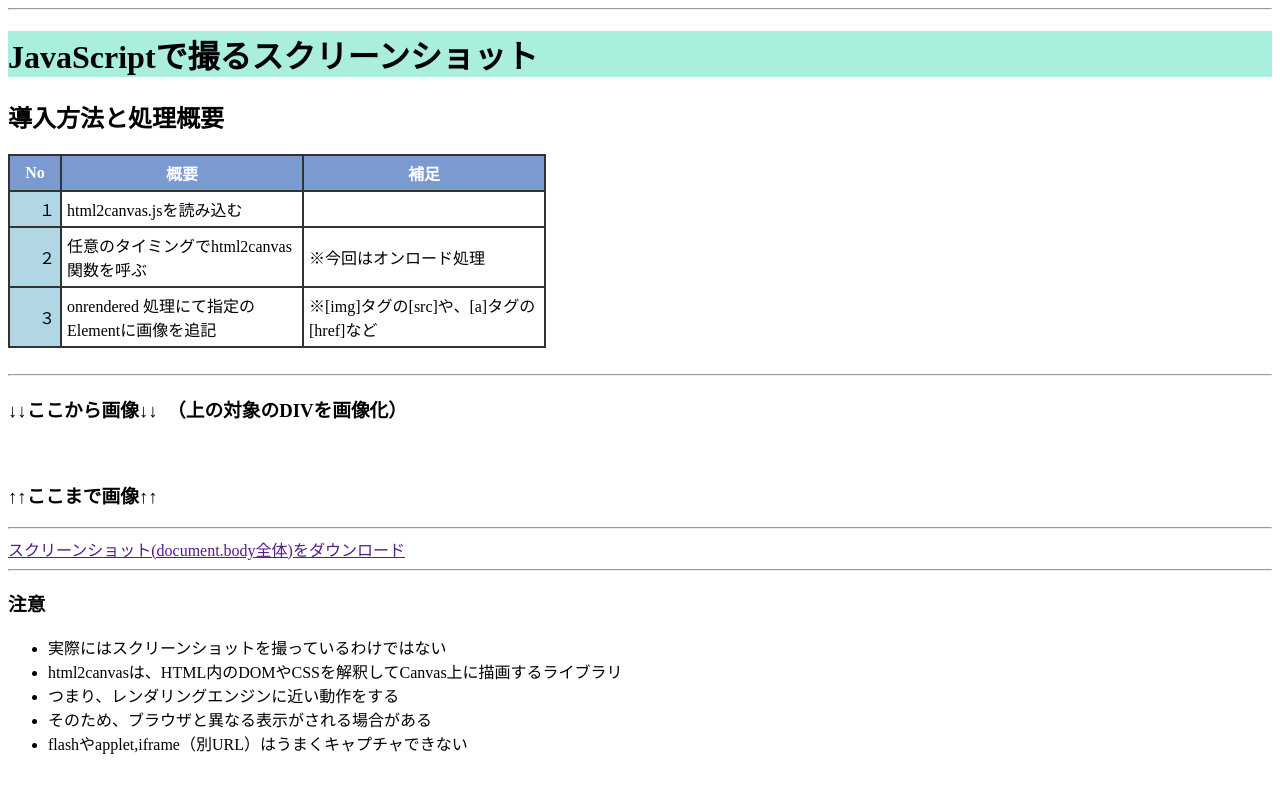
After one commit to Fumiya-Oshiro/vision, a Flask app: template templates/HTML_Capture.html in a window 1280 px wide. The commit adds this page. Run offline with Flask 2, Linux system fonts and the light colour scheme; the template is opened without the code that fills it, so the values that code supplies are empty; some libraries are stand-ins or nearby versions.

Commit message:
画像ショットの参考ファイル

```diff
--- /dev/null
+++ b/templates/HTML_Capture.html
@@ -0,0 +1,85 @@
+<!DOCTYPE html>
+<html lang="ja">
+<head>
+  <meta charset="UTF-8">
+  <title>JavaScriptで撮るスクリーンショット</title>
+</head>
+<body>
+
+  <hr>
+  <div style="background-color : #AAEEDD"><h1>JavaScriptで撮るスクリーンショット</h1></div>
+  <div id="target">
+  <h2>導入方法と処理概要</h2>
+  <table border="1" width="500" cellspacing="0" cellpadding="5" bordercolor="#333333" style="table-layout: fixed;">
+    <tr>
+      <th bgcolor="#7b9ad0" width="40"><font color="#FFFFFF">No</font></th>
+      <th bgcolor="#7b9ad0" width="230"><font color="#FFFFFF">概要</font></th>
+      <th bgcolor="#7b9ad0" width="230"><font color="#FFFFFF">補足</font></th>
+    </tr>
+    <tr>
+      <td bgcolor="#b1d7e4" width="40" align="right">１</td>
+      <td bgcolor="#FFFFFF" width="230" >html2canvas.jsを読み込む</td>
+      <td bgcolor="#FFFFFF" width="230" ></td>
+    </tr>
+    <tr>
+      <td bgcolor="#b1d7e4" width="40" align="right">２</td>
+      <td bgcolor="#FFFFFF" width="230" >任意のタイミングでhtml2canvas関数を呼ぶ</td>
+      <td bgcolor="#FFFFFF" width="230" >※今回はオンロード処理</td>
+    </tr>
+    <tr>
+      <td bgcolor="#b1d7e4" width="40" align="right">３</td>
+      <td bgcolor="#FFFFFF" width="230" >onrendered 処理にて指定のElementに画像を追記</td>
+      <td bgcolor="#FFFFFF" width="230" >※[img]タグの[src]や、[a]タグの[href]など</td>
+    </tr>
+  </table>
+  </div>
+  <br>
+  <hr>
+  <h3>↓↓ここから画像↓↓　（上の対象のDIVを画像化）<h3>
+  <img src="" id="result" />
+  <h3>↑↑ここまで画像↑↑</h3>
+
+  <hr>
+
+  <a href="" id="ss" download="html_ss.png">スクリーンショット(document.body全体)をダウンロード</a>
+
+  <hr>
+  <h3>注意</h3>
+  <ul>
+    <li>実際にはスクリーンショットを撮っているわけではない</li>
+    <li>html2canvasは、HTML内のDOMやCSSを解釈してCanvas上に描画するライブラリ</li>
+    <li>つまり、レンダリングエンジンに近い動作をする</li>
+    <li>そのため、ブラウザと異なる表示がされる場合がある</li>
+    <li>flashやapplet,iframe（別URL）はうまくキャプチャできない</li>
+  </ul>
+  </div>
+
+
+  <script src="https://cdnjs.cloudflare.com/ajax/libs/html2canvas/0.4.1/html2canvas.js"></script>
+  <script>
+    //ロードされた際の処理として実施：
+    window.onload = function(){
+
+      //HTML内に画像を表示
+      html2canvas(document.getElementById("target"),{
+        onrendered: function(canvas){
+          //imgタグのsrcの中に、html2canvasがレンダリングした画像を指定する。
+          var imgData = canvas.toDataURL();
+          document.getElementById("result").src = imgData;
+        }
+      });
+
+      //ボタンを押下した際にダウンロードする画像を作る
+      html2canvas(document.body,{
+        onrendered: function(canvas){
+          //aタグのhrefにキャプチャ画像のURLを設定
+          var imgData = canvas.toDataURL();
+          document.getElementById("ss").href = imgData;
+        }
+      });
+
+    }
+  </script>
+
+</body>
+</html>
```
Also changed, not shown: static/css/imagetest.css (added, +34 -0 lines), templates/imagetest.html (+8 -1 lines).
